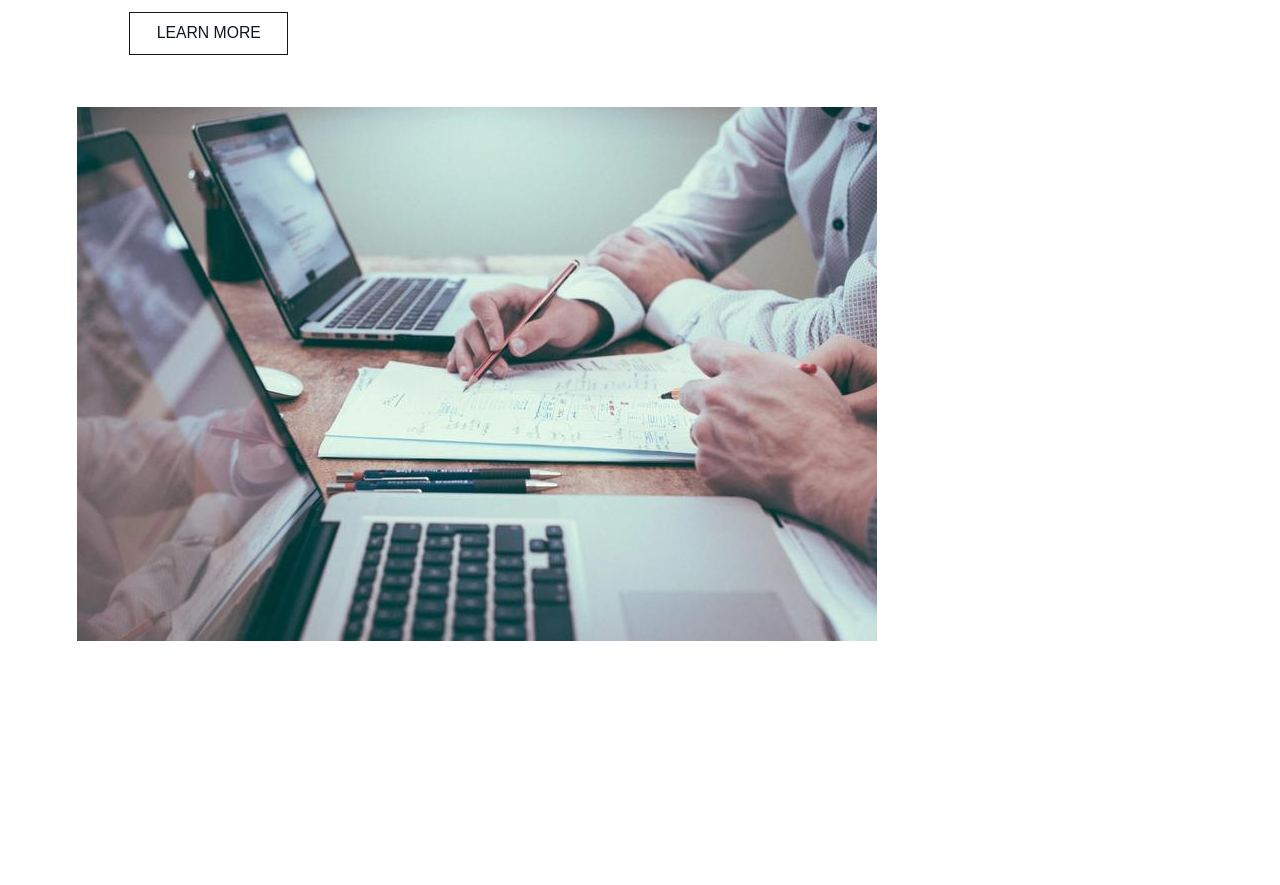
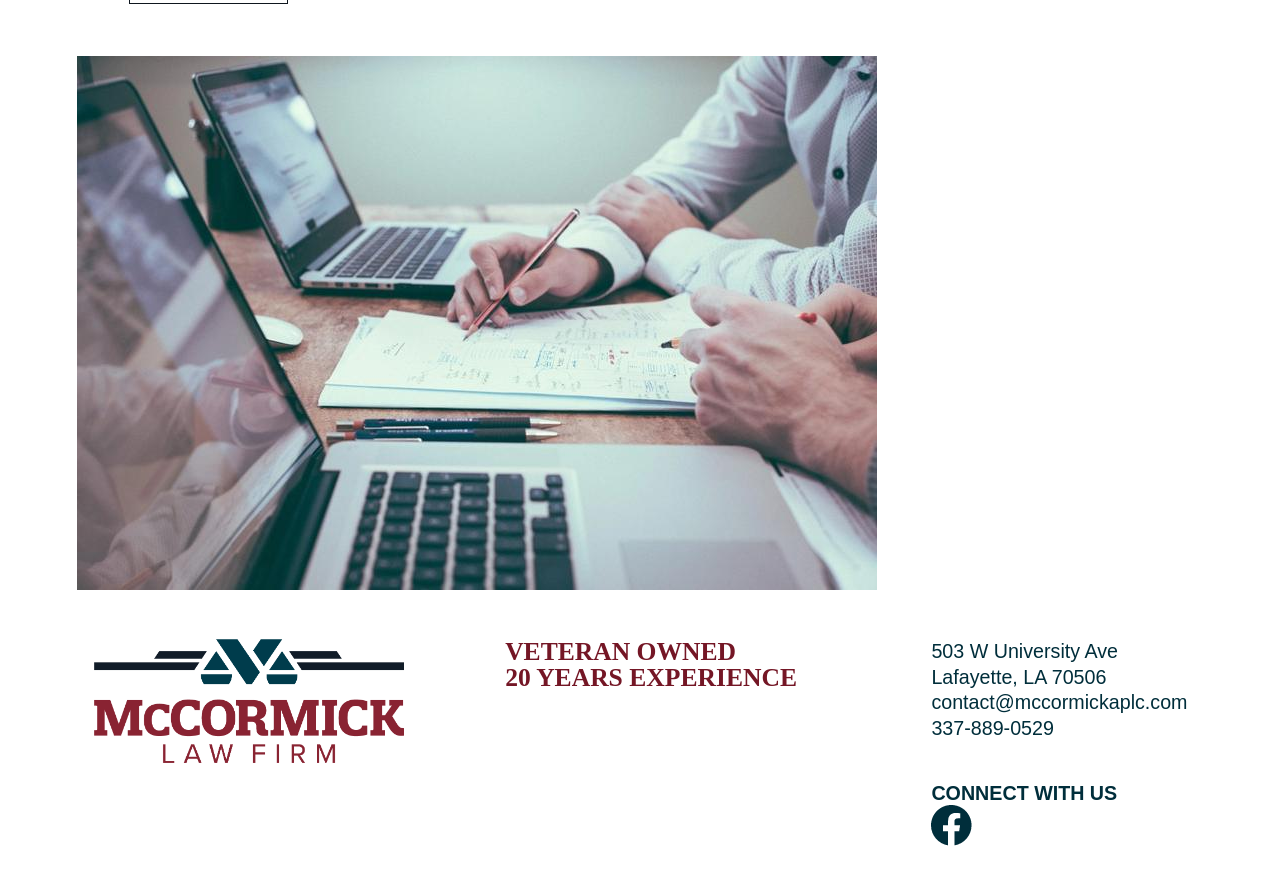
Before and after one commit to bscwebadmin/mccormickcc, a Jekyll site: the page built from index.html, in a window 1280 px wide and 900 px high, scrolled down 1728 px. Shown: the top 885 px of the window. Built offline with Jekyll 4.4.1, drawn with Linux system fonts in a browser that asks for light colours; nearby versions of some CDN libraries; some web fonts are replaced; before the commit the page ends 2371 px from its top, so only the background shows below that; some of the changed text lies outside the part shown.

Commit message:
resetup index.html

```diff
--- a/_includes/contact_form.html
+++ b/_includes/contact_form.html
@@ -15,24 +15,24 @@
 <!--      </form>-->
 <!--    </section>-->
 <!--</div>-->
-<div class="d-sm-flex flex-row pageHero__Form">
-    <h2 class="text-white">CONTACT US NOW FOR A CONSULTATION</h2>
+<div class="d-flex flex-row justify-content-center contact-form px-5 py-5">
+    <h2 class="text-white col-lg-3 display-2 d-flex align-items-center justify-content-center pb-5 px-5">CONTACT US NOW FOR A CONSULTATION</h2>
     <form action="https://formspree.io/f/mkndnqlr" method="POST"
-          class="d-md-flex align-content-center justify-content-md-start h-100 pe-3 form-container new-form cfForm">
+          class="d-flex align-content-center justify-content-md-start form-container new-form cfForm col-lg-6 mx-xl-5 pt-5">
         <div class="field-group inputs-container">
             <div class="mb-3">
-                <input type="email" class="form-control" id="inputName" placeholder="NAME">
+                <input type="email" class="form-control opacity-25" id="inputName" placeholder="NAME">
             </div>
             <div class="mb-3">
-                <input type="email" class="form-control" id="inputEmail1" placeholder="EMAIL">
+                <input type="email" class="form-control opacity-25" id="inputEmail1" placeholder="EMAIL">
             </div>
             <div class="mb-3">
-                <input type="text" class="form-control" id="inputPhone1" placeholder="PHONE NUMBER">
+                <input type="text" class="form-control opacity-25" id="inputPhone1" placeholder="PHONE NUMBER">
             </div>
         </div>
         <div class="field-group message-container">
             <div class="mb-3">
-                <textarea type="text" class="form-control" id="inputMessage1" placeholder="MESSAGE"></textarea>
+                <textarea type="text" class="form-control opacity-25" id="inputMessage1" placeholder="MESSAGE"></textarea>
             </div>
             <input type="submit" class="d-block ms-lg-auto formSubmit" value="submit" />
         </div>
--- a/_layouts/default.html
+++ b/_layouts/default.html
@@ -45,10 +45,19 @@
             <div>
                 <div>
                    {% include header.html %}
-                    <section class="home">
+                    <section class="desktop-home d-none d-lg-block position-absolute">
                         {{ content }}
-<!--                        {% include footer.html %}-->
+                        {% include footer.html %}
                     </section>
+
+                </div>
+                <div>
+                   {% include header.html %}
+                    <section class="mobile-home d-block d-lg-none position-absolute">
+                        {{ content }}
+                        {% include footer.html %}
+                    </section>
+
                 </div>
             </div>
         </div>
--- a/assets/css/new_styles.css
+++ b/assets/css/new_styles.css
@@ -38,7 +38,11 @@
 
 .contact-form {
     background-color: #002e3b;
+    /*color: #ffffff;*/
 }
+/*textarea::placeholder {*/
+/*    color: #ffffff;*/
+/*}*/
 
 .field-group {
     display: flex;
--- a/index.html
+++ b/index.html
@@ -48,14 +48,30 @@
 
 {% assign general_data = site.data.general_settings %}
 
-<section class="container-fluid text-white text-center d-flex align-items-start py-0 vh-100 pageHero__Home__Inner"
-         style="background-image: url({{ page.hero_section.background_image_url}});">
+<!--DESKTOP-->
+
+<section class="container-fluid text-white text-center d-flex align-items-start py-0 vh-100 pageHero__Home__Inner d-none d-lg-block"
+         style="background-image: url({{ page.hero_section.background_image_url}});background-size: cover;">
     <div class="seal-container">
         <img src="{{page.hero_section.desktop_home_logo_url}}" alt="logo" class="seal d-block img-fluid"/>
     </div>
 </section>
+<section class="d-none d-lg-block">
+    {% include contact_form.html %}
+</section>
 
-{% include contact_form.html %}
+<!--MOBILE-->
+
+<section class="container-fluid text-white text-center d-flex align-items-start py-0 d-lg-none"
+         style="background-image: url({{ page.hero_section.background_image_url}});background-size: cover;">
+    <div class="seal-container">
+        <img src="{{page.hero_section.desktop_home_logo_url}}" alt="logo" class="seal d-block img-fluid"/>
+    </div>
+</section>
+<section class="d-block d-lg-none">
+    {% include contact_form.html %}
+</section>
+
 
 
 
@@ -124,12 +140,11 @@
 <!--    </section>-->
 <!--</section>-->
 <div class="container">
-    <div class="d-block position-absolute overflow-hidden z-0 overflow-hidden">
+    <div class="d-block col-12">
         {% if about.background_image %}
         <img src="{{ about.background_image }}" alt="paper" />
         {% endif %}
     </div>
-
 </div>
 <section class="formSection">
     <h5 class="formSection__Heading editable">REQUEST A CONSULTATION</h5>
```
